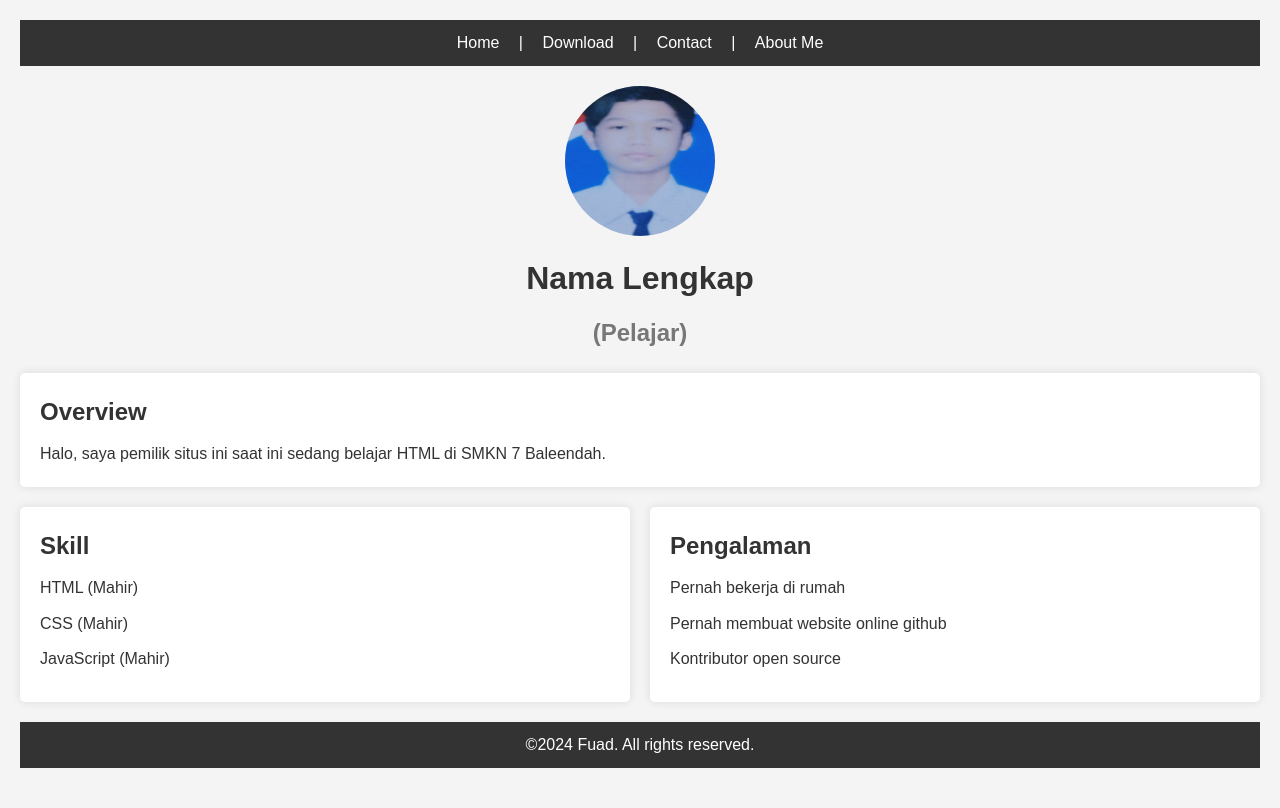
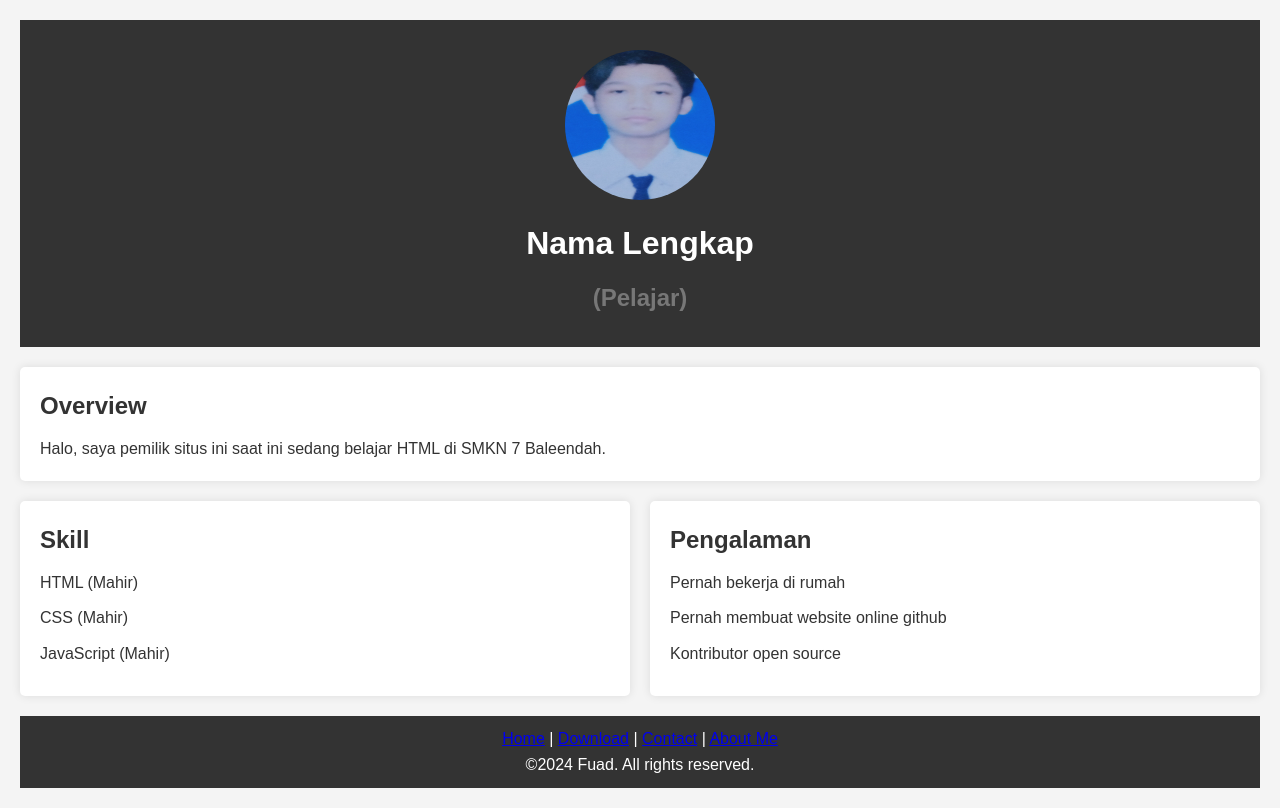
Before and after one commit to Dirgant/Download-page-for-portfolio, a plain HTML site: page home.html in a window 1280 px wide. Drawn offline with Linux system fonts and the light colour scheme.

Commit message:
Update home.html
Upgrade using ai

```diff
--- a/home.html
+++ b/home.html
@@ -9,22 +9,14 @@
 </head>
 
 <body>
-
-    <header>
-        <nav>
-            <a href="home.html">Home</a> |
-            <a href="https://github.com/Dirgant/Download-page-for-portfolio.git">Download</a> |
-            <a href="contact.html">Contact</a> |
-            <a href="about.html">About Me</a>
-        </nav>
-    </header>
-
     <main>
-        <section class="profile">
-            <img src="aset/IMG_20220829_061003.jpg" alt="Foto Profil">
-            <h1>Nama Lengkap</h1>
-            <h2>(Pelajar)</h2>
-        </section>
+        <header>
+            <section class="profile">
+                <img src="aset/IMG_20220829_061003.jpg" alt="Foto Profil">
+                <h1>Nama Lengkap</h1>
+                <h2>(Pelajar)</h2>
+            </section>
+        </header>
 
         <section class="overview">
             <h2>Overview</h2>
@@ -54,7 +46,17 @@
     </main>
 
     <footer>
-        <p>©<span id="year"></span> Fuad. All rights reserved.</p>
+        <div class="head">
+            <nav>
+                <a href="home.html">Home</a> |
+                <a href="https://github.com/Dirgant/Download-page-for-portfolio.git">Download</a> |
+                <a href="contact.html">Contact</a> |
+                <a href="about.html">About Me</a>
+            </nav>
+        </div>
+        <p>
+            ©<span id="year"></span> Fuad. All rights reserved.
+        </p>
     </footer>
 
     <script>
```
